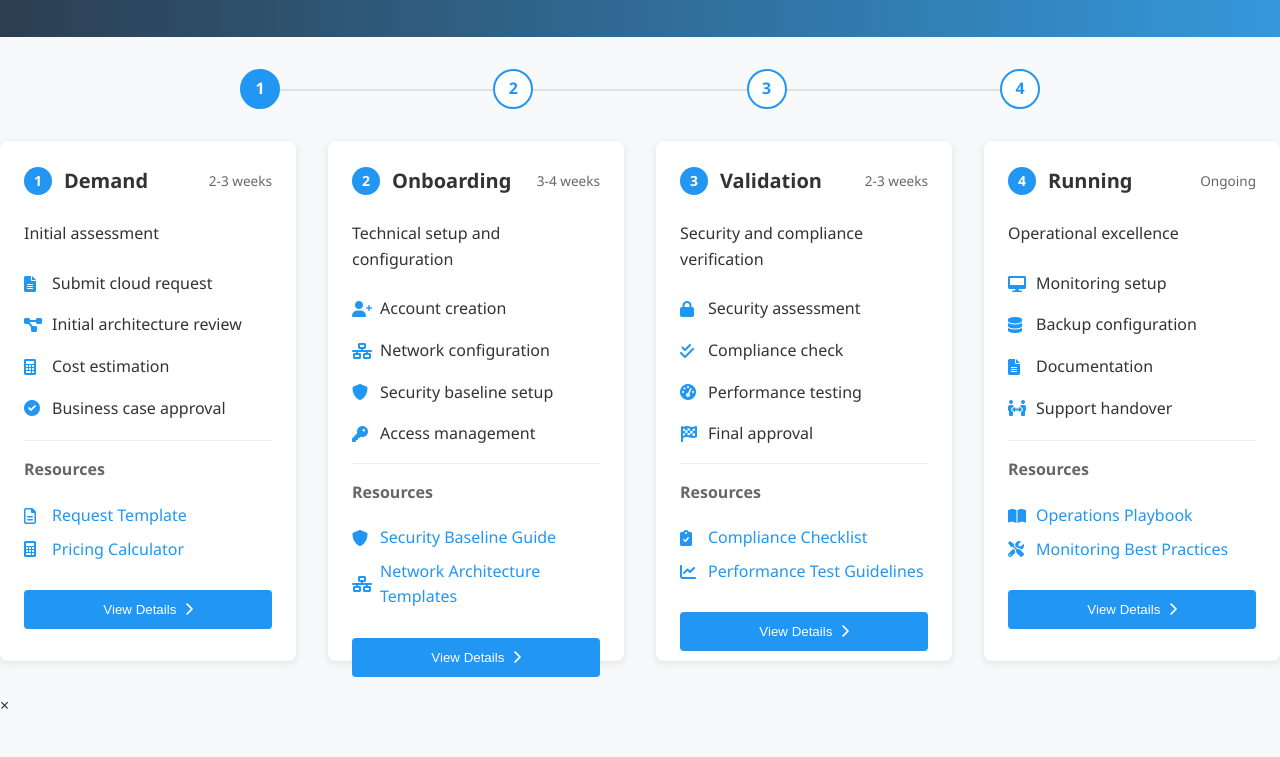
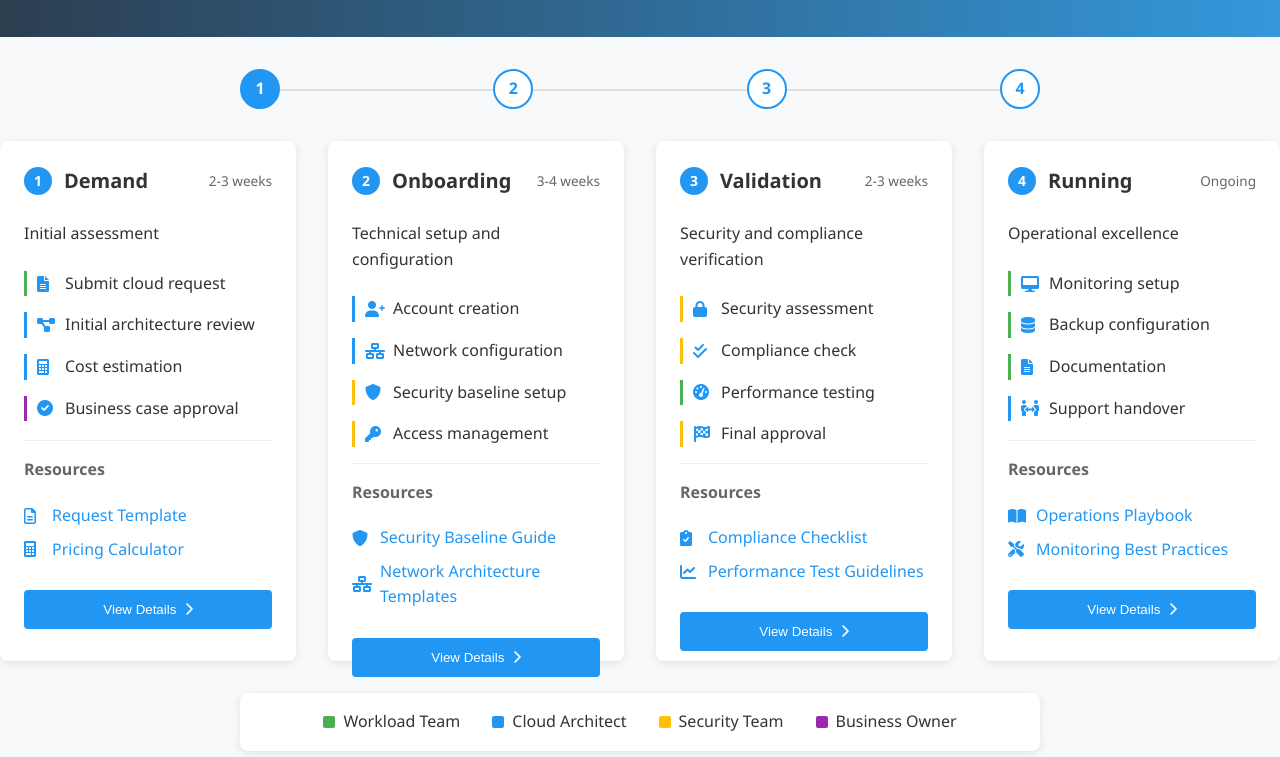
Before and after one commit to pedrocoutinho148/cloudjourney, a website: page index.html in a window 1280 px wide. Shown: the part 195-952 px from the top of the page. Drawn offline with nearby package versions, Linux system fonts and the light colour scheme.

Commit message:
Add ownership indicators with color-coded legend

```diff
--- a/css/styles.css
+++ b/css/styles.css
@@ -555,3 +555,67 @@ body {
 .cloud-provider:hover {
     text-decoration: underline;
 }
+
+/* Owner indicators */
+.owner-workload {
+    border-left: 3px solid #4CAF50;  /* Green for Workload Team */
+    padding-left: 10px;
+}
+
+.owner-architect {
+    border-left: 3px solid #2196F3;  /* Blue for Cloud Architect */
+    padding-left: 10px;
+}
+
+.owner-security {
+    border-left: 3px solid #FFC107;  /* Yellow for Security Team */
+    padding-left: 10px;
+}
+
+.owner-business {
+    border-left: 3px solid #9C27B0;  /* Purple for Business Sponsor */
+    padding-left: 10px;
+}
+
+/* Legend styles */
+.ownership-legend {
+    display: flex;
+    justify-content: center;
+    gap: 2rem;
+    padding: 1rem;
+    background: white;
+    border-radius: 8px;
+    box-shadow: var(--card-shadow);
+    margin: 1rem auto;
+    max-width: 800px;
+}
+
+.legend-item {
+    display: flex;
+    align-items: center;
+    gap: 0.5rem;
+}
+
+.legend-color {
+    width: 12px;
+    height: 12px;
+    border-radius: 2px;
+}
+
+.legend-workload { background-color: #4CAF50; }
+.legend-architect { background-color: #2196F3; }
+.legend-security { background-color: #FFC107; }
+.legend-business { background-color: #9C27B0; }
+
+/* Hide any potential close buttons or × symbols */
+.close-btn,
+.modal .close,
+[class*="close"],
+.times {
+    display: none !important;
+}
+
+/* If it's a text node, we can try hiding specific content */
+*:contains('×') {
+    display: none;
+}
--- a/index.html
+++ b/index.html
@@ -52,24 +52,24 @@
                     <div class="phase-header">
                         <div class="phase-number">1</div>
                         <h2>Demand</h2>
-                        <span class="estimated-time" data-tooltip="Typical duration for this phase">2-3 weeks</span>
+                        <span class="estimated-time">2-3 weeks</span>
                     </div>
                     <div class="phase-content">
                         <p class="phase-description">Initial assessment</p>
                         <ul class="phase-steps">
-                            <li data-tooltip="Start here to initiate your cloud journey">
+                            <li class="owner-workload">
                                 <i class="fas fa-file-alt"></i>
                                 Submit cloud request
                             </li>
-                            <li data-tooltip="Review with cloud architects">
+                            <li class="owner-architect">
                                 <i class="fas fa-project-diagram"></i>
                                 Initial architecture review
                             </li>
-                            <li data-tooltip="Detailed cost analysis">
+                            <li class="owner-architect">
                                 <i class="fas fa-calculator"></i>
                                 Cost estimation
                             </li>
-                            <li data-tooltip="Final business approval">
+                            <li class="owner-business">
                                 <i class="fas fa-check-circle"></i>
                                 Business case approval
                             </li>
@@ -106,19 +106,19 @@
                     <div class="phase-content">
                         <p class="phase-description">Technical setup and configuration</p>
                         <ul class="phase-steps">
-                            <li data-tooltip="Set up cloud accounts">
+                            <li class="owner-architect">
                                 <i class="fas fa-user-plus"></i>
                                 Account creation
                             </li>
-                            <li data-tooltip="Configure network settings">
+                            <li class="owner-architect">
                                 <i class="fas fa-network-wired"></i>
                                 Network configuration
                             </li>
-                            <li data-tooltip="Implement security controls">
+                            <li class="owner-security">
                                 <i class="fas fa-shield-alt"></i>
                                 Security baseline setup
                             </li>
-                            <li data-tooltip="Set up IAM and permissions">
+                            <li class="owner-security">
                                 <i class="fas fa-key"></i>
                                 Access management
                             </li>
@@ -155,19 +155,19 @@
                     <div class="phase-content">
                         <p class="phase-description">Security and compliance verification</p>
                         <ul class="phase-steps">
-                            <li data-tooltip="Security review">
+                            <li class="owner-security">
                                 <i class="fas fa-lock"></i>
                                 Security assessment
                             </li>
-                            <li data-tooltip="Compliance verification">
+                            <li class="owner-security">
                                 <i class="fas fa-check-double"></i>
                                 Compliance check
                             </li>
-                            <li data-tooltip="Load and stress testing">
+                            <li class="owner-workload">
                                 <i class="fas fa-tachometer-alt"></i>
                                 Performance testing
                             </li>
-                            <li data-tooltip="Final validation">
+                            <li class="owner-security">
                                 <i class="fas fa-flag-checkered"></i>
                                 Final approval
                             </li>
@@ -202,19 +202,19 @@
                     <div class="phase-content">
                         <p class="phase-description">Operational excellence</p>
                         <ul class="phase-steps">
-                            <li data-tooltip="Set up monitoring tools">
+                            <li class="owner-workload">
                                 <i class="fas fa-desktop"></i>
                                 Monitoring setup
                             </li>
-                            <li data-tooltip="Configure backup solutions">
+                            <li class="owner-workload">
                                 <i class="fas fa-database"></i>
                                 Backup configuration
                             </li>
-                            <li data-tooltip="Create documentation">
+                            <li class="owner-workload">
                                 <i class="fas fa-file-alt"></i>
                                 Documentation
                             </li>
-                            <li data-tooltip="Transfer to operations team">
+                            <li class="owner-architect">
                                 <i class="fas fa-people-arrows"></i>
                                 Support handover
                             </li>
@@ -249,6 +249,25 @@
             </div>
         </div>
     </main>
+
+    <div class="ownership-legend">
+        <div class="legend-item">
+            <div class="legend-color legend-workload"></div>
+            <span>Workload Team</span>
+        </div>
+        <div class="legend-item">
+            <div class="legend-color legend-architect"></div>
+            <span>Cloud Architect</span>
+        </div>
+        <div class="legend-item">
+            <div class="legend-color legend-security"></div>
+            <span>Security Team</span>
+        </div>
+        <div class="legend-item">
+            <div class="legend-color legend-business"></div>
+            <span>Business Owner</span>
+        </div>
+    </div>
 
     <footer class="footer">
         <div class="footer-content">
```
